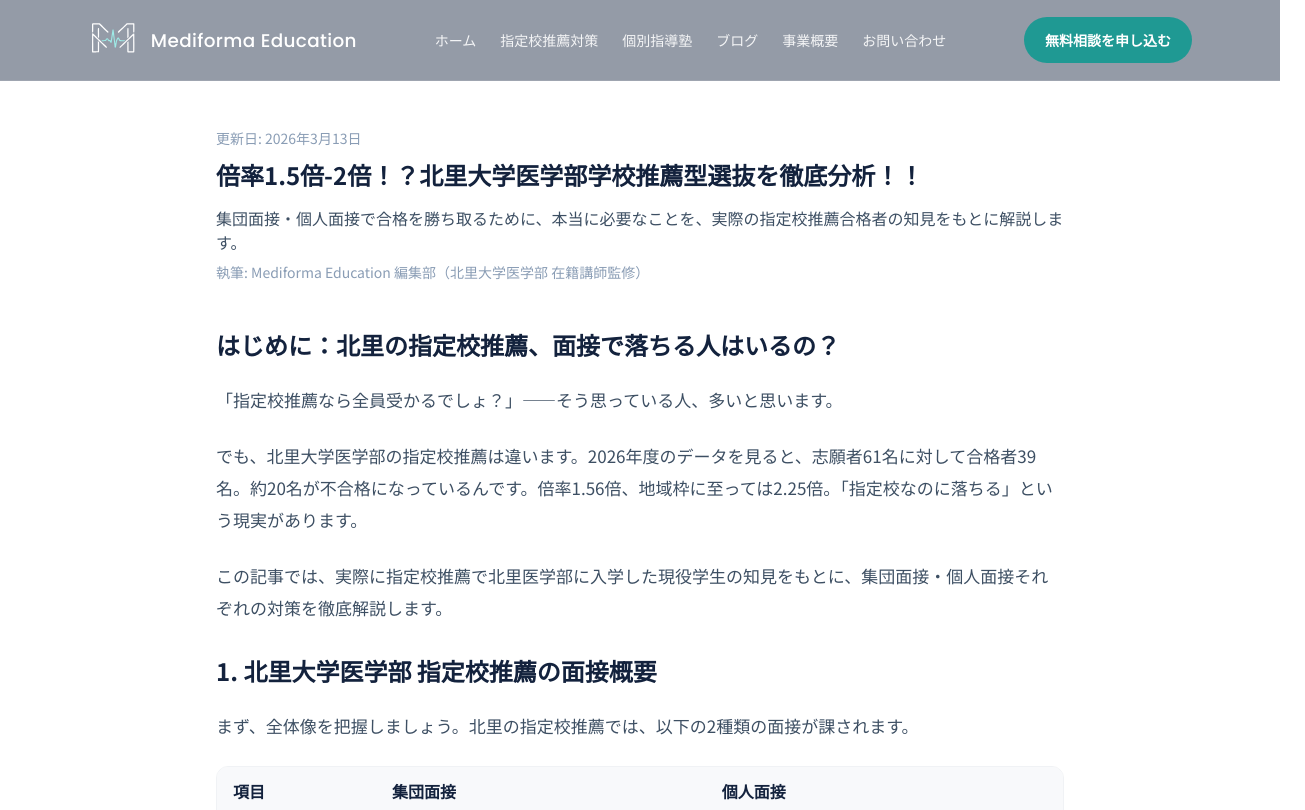
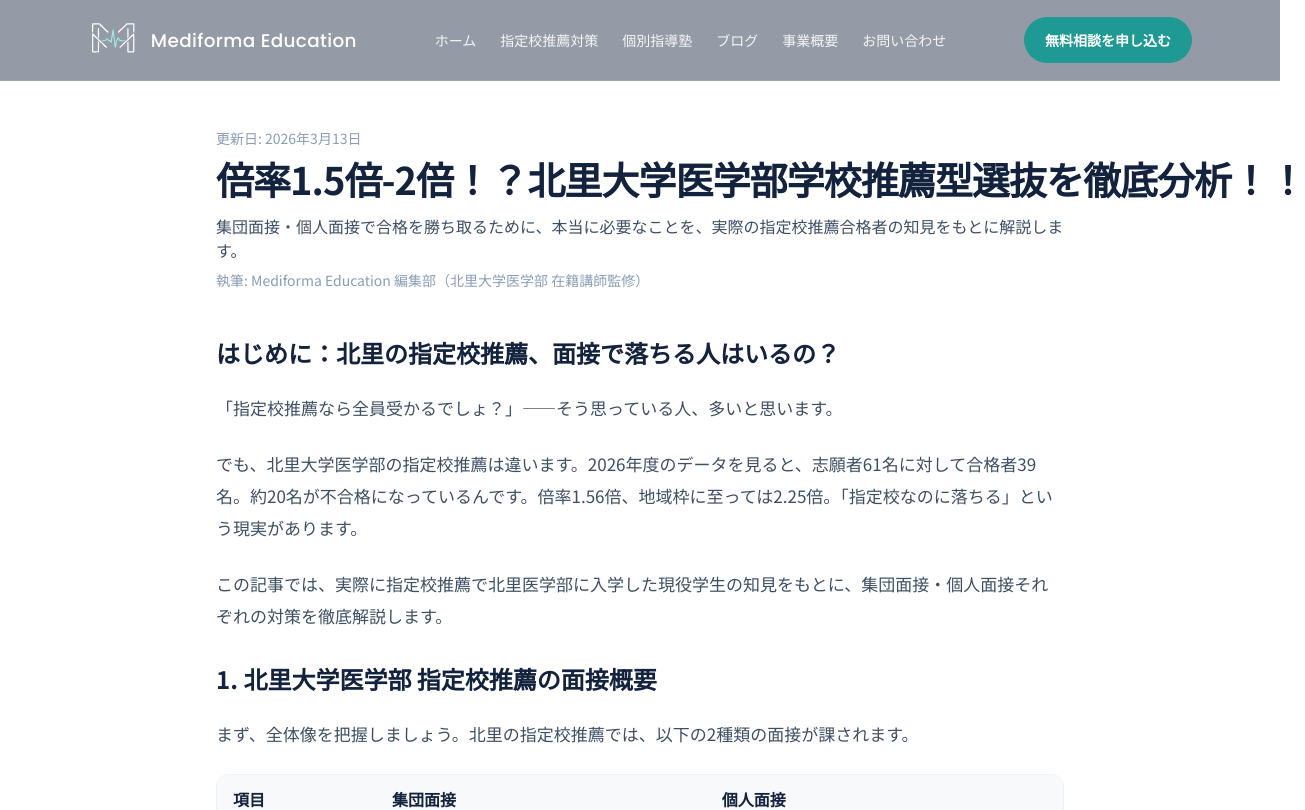
Before and after one commit to kentaro23/mediforma-education, a Next.js app: page /blog/kitasato-shiteiko-mensetsu-taisaku in a window 1280 px wide. Shown: the top 810 px of the page, 1305 px wide, since content can reach past the window. Built offline with nearby package versions, Linux system fonts and the light colour scheme.

Commit message:
Enhance blog title typography while keeping single-line layout

```diff
--- a/src/app/blog/[slug]/page.tsx
+++ b/src/app/blog/[slug]/page.tsx
@@ -47,7 +47,7 @@ export default async function BlogPostPage({ params }: Props) {
     <article className="bg-white pb-20 pt-32">
       <div className="mx-auto w-full max-w-4xl px-4 md:px-6">
         <p className="text-sm text-neutralGray-400">更新日: {formatDate(post.updatedAt)}</p>
-        <h1 className="mt-3 text-2xl font-bold leading-tight text-navy-900 md:whitespace-nowrap md:text-[24px]">
+        <h1 className="mt-3 text-3xl font-extrabold leading-none tracking-tight text-navy-900 md:whitespace-nowrap md:text-[38px]">
           {post.title}
         </h1>
         <p className="mt-4 text-neutralGray-600">{post.lead}</p>
```
